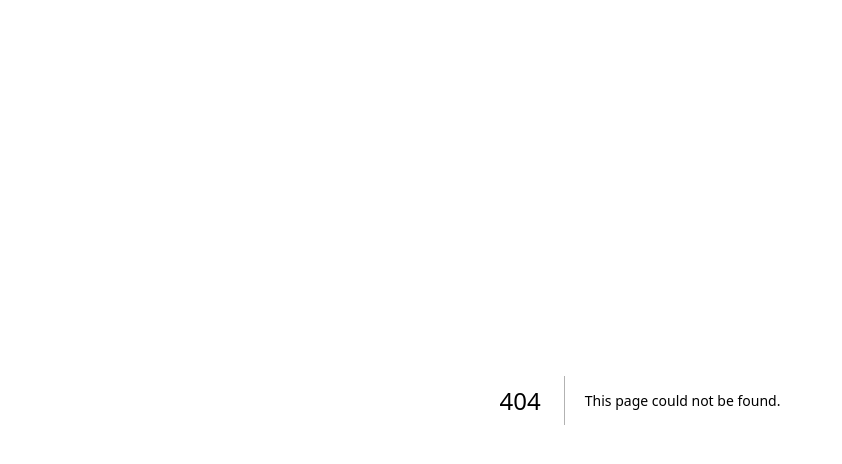
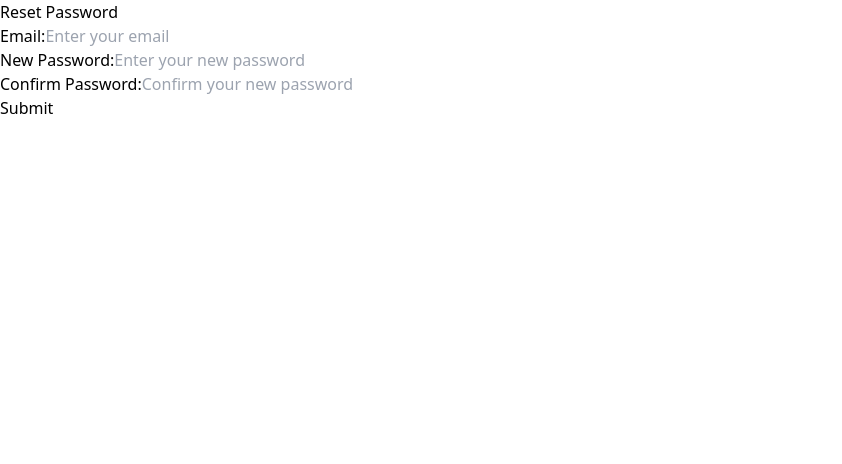
Before and after one commit to sagashrimproll/NUHire, a Next.js app in the folder frontend/: page /resetLink in a window 1280 px wide. Before the commit this address had no page. Shown: the top 464 px of the page, without its empty margins (0-842 px from the left). Built offline with nearby package versions, Linux system fonts and the light colour scheme.

Commit message:
updates to notes page and server

```diff
--- /dev/null
+++ b/frontend/src/app/resetLink/page.tsx
@@ -0,0 +1,45 @@
+export default function ResetLinkPage() {
+  return (
+    <div>
+      <link rel="preconnect" href="https://fonts.googleapis.com" />
+      <link rel="preconnect" href="https://fonts.gstatic.com" crossOrigin="anonymous" />
+      <link href="https://fonts.googleapis.com/css2?family=Poiret+One&family=Roboto:ital,wght@0,100..900;1,100..900&display=swap" rel="stylesheet" />
+      <h1 className = "reset">Reset Password</h1>
+      <form>
+        <div className="body">
+          <h2 className="email">
+            Email:
+            <input
+              type="email"
+              id="email"
+              name="email"
+              required
+              placeholder="Enter your email"
+            />
+          </h2>
+          <h2 className="password">
+            New Password:
+            <input
+              type="password"
+              id="password"
+              name="password"
+              required
+              placeholder="Enter your new password"
+            />
+          </h2>
+          <h2 className="confirm">
+            Confirm Password:
+            <input
+              type="password"
+              id="confirm"
+              name="confirm"
+              required
+              placeholder="Confirm your new password"
+            />
+          </h2>
+          <button type="submit" className="submit">Submit</button>
+        </div>
+      </form>
+    </div>
+  );
+}
```
Also changed, not shown: frontend/src/app/notes/page.tsx (added, +49 -0 lines), 1 other file (tests, documents, lock files or other folders).
